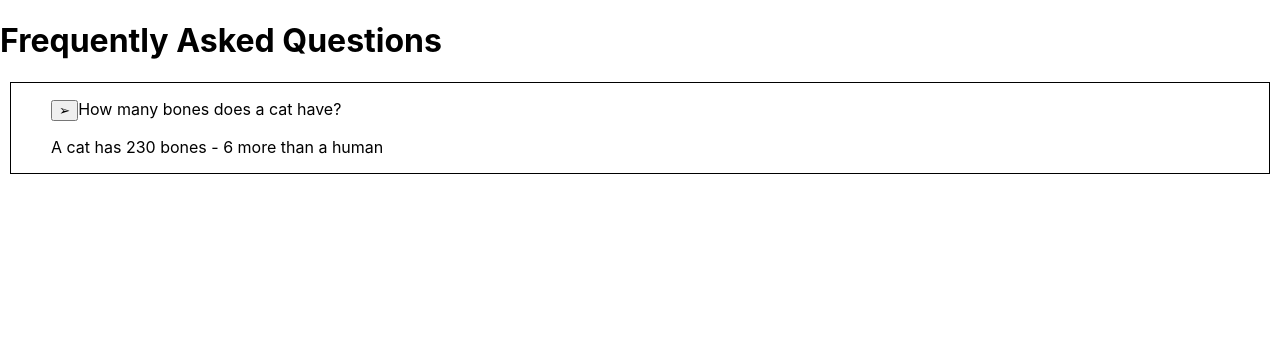
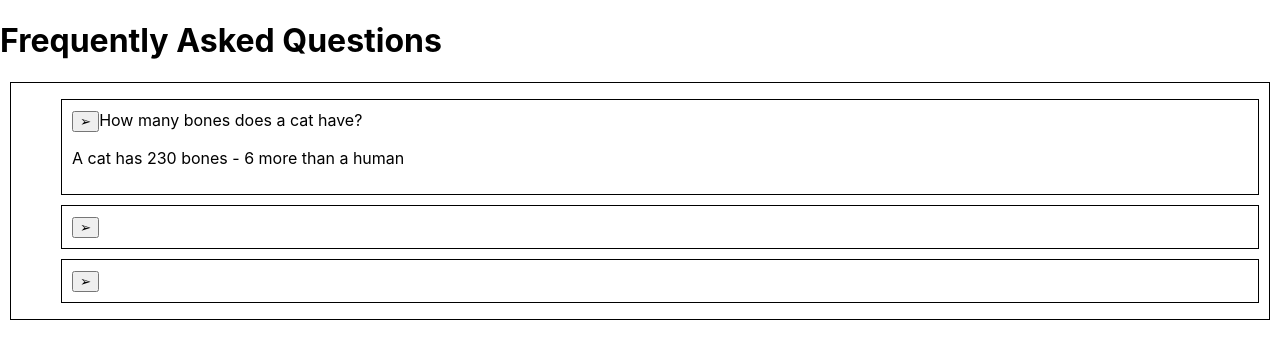
Before and after one commit to CadmiumRed40/FrontEndEval, a React (Create React App) app in the folder faq-component/: page / in a window 1280 px wide. Shown: the top 358 px of the page. Built offline with nearby package versions, Linux system fonts and the light colour scheme.

Commit message:
added divs to create individual containers.

```diff
--- a/faq-component/src/App.css
+++ b/faq-component/src/App.css
@@ -1,6 +1,12 @@
 .faqContainer{
     border: 1px solid black;
     margin: 10px;
+}
+
+.itemContainer{
+  border: 1px solid black;
+  margin: 10px;
+  padding: 10px;
 }
 
 /* setting the first FAQ item to be visible by default*/
--- a/faq-component/src/App.js
+++ b/faq-component/src/App.js
@@ -24,21 +24,29 @@ class App extends Component {
         <h1>Frequently Asked Questions</h1>
         <div className='faqContainer'>
           <ul>
+            <div className='itemContainer'>
               <li className='active'>
                   <button>&#10146;</button>
                   <span>{FAQ[0].question}</span>
                   <p>{FAQ[0].answer}</p>
                 </li>
+            </div>
+
+            <div className='itemContainer'>
+              <button>&#10146;</button>
               <li className='inactive'>
-              <button>&#10146;</button>
                 <span>{FAQ[1].question}</span>
                 <p>{FAQ[1].answer}</p>
               </li>
+            </div>
+
+           <div className='itemContainer'>
+              <button>&#10146;</button>
               <li className='inactive'>
-            <button>&#10146;</button>
                 <span>{FAQ[2].question}</span>
                 <p>{FAQ[2].answer}</p>
               </li>
+            </div>
 
           </ul>
         </div>
```
Lines whose indentation alone changed are shown as unchanged.
